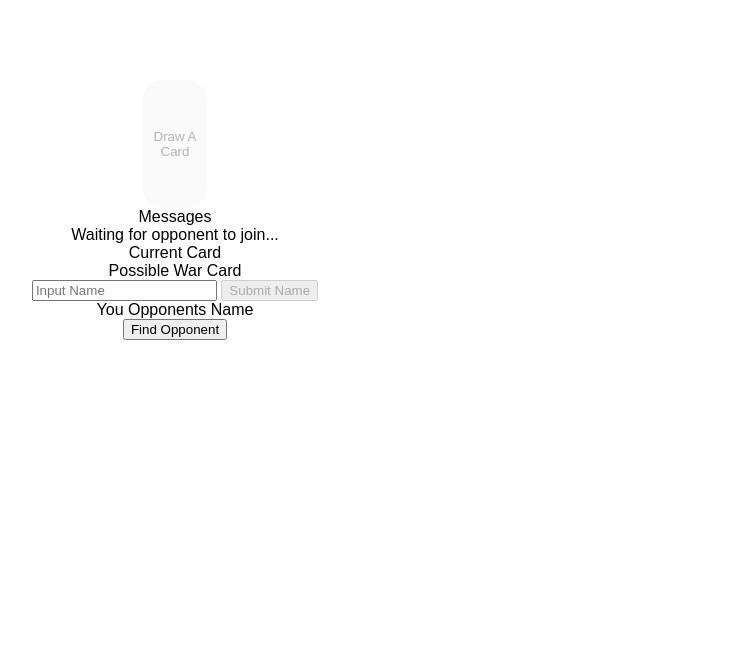
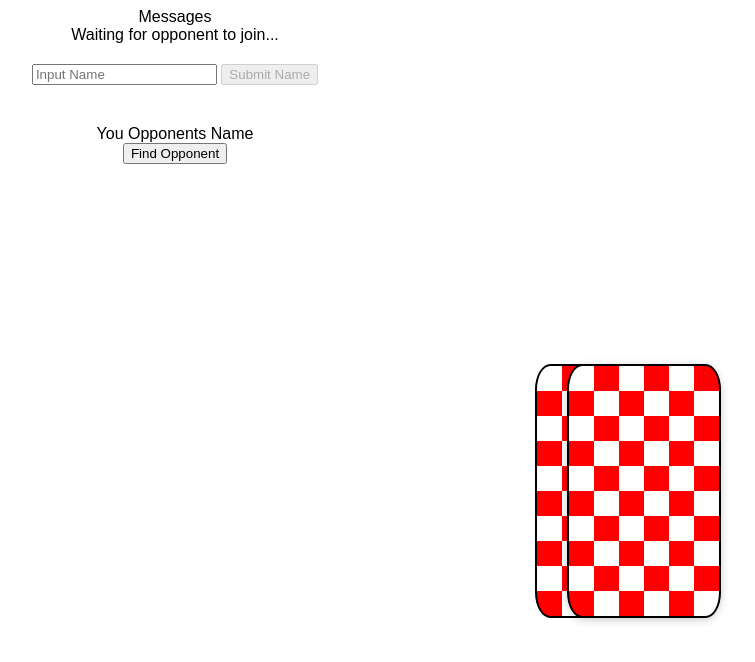
Before and after one commit to MajGucek/SocketIOwarGame, a website: page client/index.html in a window 1280 px wide. Shown: the whole page, without its empty margins (465-1220 px from the left). Drawn offline with nearby package versions, Linux system fonts and the light colour scheme; no server answers.

Commit message:
Add files via upload

```diff
--- a/client/index.html
+++ b/client/index.html
@@ -31,19 +31,43 @@ body {
 </head>
 <body>
 
-<div class="board">
-    <button id="draw" onclick="onDraw()" disabled="disabled">Draw A Card</button>
-</div>
 <div id="messages">Messages</div>
 <div id="joined">Waiting for opponent to join...</div>
-<div id="CurrentCard">Current Card</div>
-<div id="WarCard">Possible War Card</div>
+
+<div id="space1"></div>
+
+
+
 
 
 <input id="TextField" type="text" name="text" placeholder="Input Name"/>
 <button id="SubmitButton">Submit Name</button>
+
+<div id="space"></div>
+
 <div id="opponentName">You Opponents Name</div>
 <button id="FindOpponent">Find Opponent</button>
+
+<div id="space2"></div>
+
+
+
+<div id="backcard0"></div>
+<div id="backcard1"></div>
+<div id="backcard2"></div>
+
+<div class="flip-card">
+    <div class="flip-card-inner">
+      <div class="flip-card-front">
+
+      </div>
+      <div class="flip-card-back">
+        <button id="draw" onclick="onDraw()" disabled="disabled">Draw A Card</button>
+        <div id="text"></div>
+
+      </div>
+    </div>
+  </div>
 
 
 
--- a/client/script.js
+++ b/client/script.js
@@ -3,12 +3,19 @@ let socket = io.connect(url);
 
 const draw = document.getElementById("draw");
 const currentCard = document.getElementById("CurrentCard");
-const PossibleWarCard = document.getElementById("WarCard");
+
 const placeholderTextField = document.getElementById("placeholderTextField");
 const TextField = document.getElementById("TextField");
 const submitButton = document.getElementById("SubmitButton");
 const opponentName = document.getElementById("opponentName");
 const FindOpponent = document.getElementById("FindOpponent");
+
+
+
+
+const flipCard = document.getElementsByClassName("flip-card");
+const CardText = document.getElementById("text");
+
 let InputedText;
 
 let amPlayer1;
@@ -26,6 +33,10 @@ FindOpponent.onclick = () => {
 submitButton.disabled = true;
 draw.disabled = true;
 
+
+
+
+
 submitButton.onclick = () => {
   submitButton.disabled = true;
   socket.emit("Name", TextField.value);
@@ -37,17 +48,24 @@ socket.on("OpponentsName", (OpponentsName) => {
 
 
 
+
 socket.on("game.begin", (isPlayer1, deck) => {
   // is opponent exprected to be false if refreshed first
   Deck = deck;
   draw.disabled = false;
   submitButton.disabled = false;
+
   document.getElementById("joined").innerHTML = "Opponent Found";
   amPlayer1 = isPlayer1;
   myTurn = isPlayer1;
 
-  currentCard.innerHTML = `Current card: ${Deck[0].name}`;
-  PossibleWarCard.innerHTML = `Possible War Card: ${Deck[4].name}`;
+
+  draw.innerHTML = Deck[0].name;
+
+
+
+
+
 
 
   switchTurns();
@@ -58,7 +76,9 @@ socket.on("game.begin", (isPlayer1, deck) => {
 
 draw.onclick = () => {
   socket.emit("move", amPlayer1, Deck);
-  $("#draw").attr("disabled", true);
+  CardText.style.pointerEvents = "none";
+
+
 }
 socket.on("switchTurn", () => {
   myTurn = !myTurn;
@@ -83,8 +103,7 @@ socket.on("OpponentsWarCardYouLostToo", (Card) => {
 
 
 function displayUpdatedCards() {
-  currentCard.innerHTML = `Current card: ${Deck[0].name}`;
-  PossibleWarCard.innerHTML = `Possible War Card: ${Deck[4].name}`;
+  draw.innerHTML = Deck[0].name;
 }
 
 function updateDeck(updateddeck) {
@@ -99,7 +118,7 @@ socket.on("Win", (UpdatedDeck) => {
 
   updateDeck(UpdatedDeck);
 
-  currentCard.innerHTML = `Current card: ${Deck[0].name}`;
+  displayUpdatedCards();
   PossibleWarCard.innerHTML = `Possible War Card: ${Deck[4].name}`;
 })
 
@@ -110,7 +129,7 @@ socket.on("Lose", (UpdatedDeck) => {
 
   updateDeck(UpdatedDeck);
 
-  currentCard.innerHTML = `Current card: ${Deck[0].name}`;
+  displayUpdatedCards();
   PossibleWarCard.innerHTML = `Possible War Card: ${Deck[4].name}`;
 })
 
@@ -120,7 +139,7 @@ socket.on("YouWinWar", (UpdatedDeck) => {
   // renderWarWin();
   updateDeck(UpdatedDeck);
 
-  currentCard.innerHTML = `Current card: ${Deck[0].name}`;
+  displayUpdatedCards();
   PossibleWarCard.innerHTML = `Possible War Card: ${Deck[4].name}`;
 })
 
@@ -130,7 +149,7 @@ socket.on("YouLoseWar", (UpdatedDeck) => {
   // renderWarlose();
   updateDeck(UpdatedDeck);
 
-  currentCard.innerHTML = `Current card: ${Deck[0].name}`;
+  displayUpdatedCards();
   PossibleWarCard.innerHTML = `Possible War Card: ${Deck[4].name}`;
 })
 
--- a/client/styles.css
+++ b/client/styles.css
@@ -1,12 +1,115 @@
 html, body {
   font-family: Arial, Helvetica, sans-serif;
+}
+:root {
+  --height: 250px;
+  --width: 150px;
+  --Mleft: 80%;
+}
 
+#space {
+  height: 5vh;
+}
+#space1 {
+  height: 2.5vh;
+}
+#space2 {
+  height: 200px;
 }
 #draw {
-  box-shadow: lightcoral;
-  transition: .25s;
-  width: 4rem;
-  height: 8rem;
+  font-size: 2rem;
+  width: var(--width);
+  height: var(--height);
+  transition: 0.25s ease;
   border: none;
-  border-radius: 2.5vh;
+  border-radius: 10%;
 }
+#draw:hover {
+  background-color: lightgreen;
+}
+
+
+#backcard0 {
+  position: absolute;
+  margin-right: 0;
+  margin-left: 77.5%;
+  background-color: transparent;
+  width: var(--width);
+  height: var(--height);
+  perspective: 1000px;
+  border-radius: 10%;
+  background-color: #FFF;
+  background-size: 50px 50px;
+  background-position: 0 0, 25px 25px;
+  background-image: linear-gradient(45deg, red 25%, transparent 25%, transparent 75%, red 75%, red),
+                    linear-gradient(45deg, red 25%, transparent 25%, transparent 75%, red 75%, red);
+  border-radius: 10%;
+  border: solid black 2px;
+}
+
+
+
+.flip-card-back {
+  display: flex;
+  align-items: center;
+  justify-content: center;
+  background-color: #bbb;
+  color: black;
+  border-radius: 10%;
+}
+
+
+
+.flip-card {
+  position: absolute;
+  margin-inline: auto;
+  margin-right: 0;
+  margin-left: var(--Mleft);
+  background-color: transparent;
+  width: var(--width);
+  height: var(--height);
+  perspective: 1000px;
+  border-radius: 10%;
+}
+
+.flip-card-inner {
+  position: relative;
+  width: 100%;
+  height: 100%;
+  text-align: center;
+  transition: transform 0.6s;
+  transform-style: preserve-3d;
+  box-shadow: 2px 4px 8px 2px rgba(0,0,0,0.2);
+  border-radius: 10%;
+}
+
+.flip-card:hover .flip-card-inner {
+  transform: rotateY(180deg);
+}
+
+.flip-card-front, .flip-card-back {
+  position: absolute;
+  width: 100%;
+  height: 100%;
+  -webkit-backface-visibility: hidden;
+  backface-visibility: hidden;
+  border-radius: 10%;
+}
+
+.flip-card-front {
+
+
+  background-color: #FFF;
+  background-size: 50px 50px;
+  background-position: 0 0, 25px 25px;
+  background-image: linear-gradient(45deg, red 25%, transparent 25%, transparent 75%, red 75%, red),
+                    linear-gradient(45deg, red 25%, transparent 25%, transparent 75%, red 75%, red);
+  border-radius: 10%;
+  border: solid black 2px;
+}
+
+.flip-card-back {
+  border-radius: 10%;
+  transform: rotateY(180deg);
+  border: solid black 2px;
+}
```
